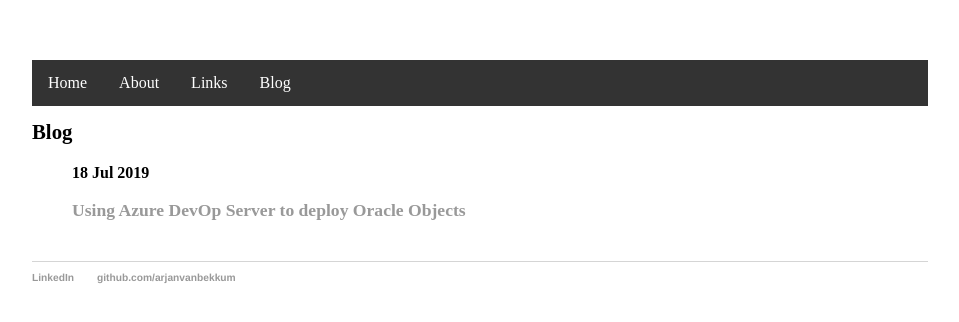
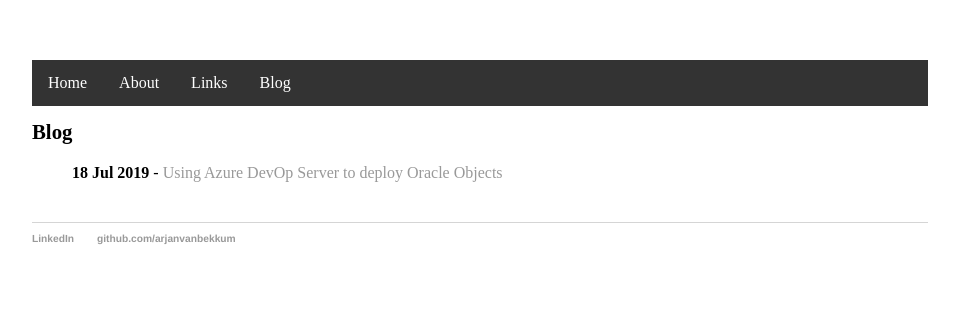
Before and after one commit to arjanvanbekkum/arjanvanbekkum.github.io, a Jekyll site: the page built from blog/index.html, in a window 1280 px wide. Shown: the top 322 px of the page, without its empty margins (160-1119 px from the left). Built offline with Jekyll 4.4.1, drawn with Linux system fonts in a browser that asks for light colours.

Commit message:
update layout

```diff
--- a/blog/index.html
+++ b/blog/index.html
@@ -6,9 +6,6 @@ title: Blog
 	<ul class="posts">
 
 	  {% for post in site.posts %}
-		<div>
-			<b><span>{{ post.date | date_to_string }}</span></b>
-			<h3><a href="{{ post.url }}" title="{{ post.title }}">{{ post.title }}</a></h3>
-		</div>
+		<span><b>{{ post.date | date_to_string }}</b></span> - <a href="{{ post.url }}" title="{{ post.title }}">{{ post.title }}</a>
 	  {% endfor %}
 	</ul>
```
